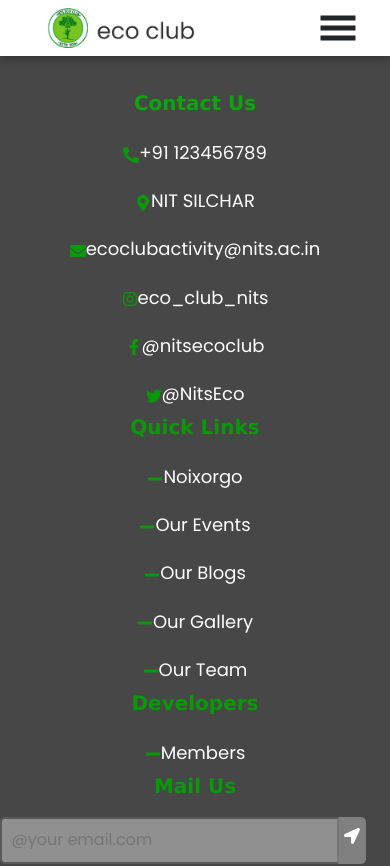
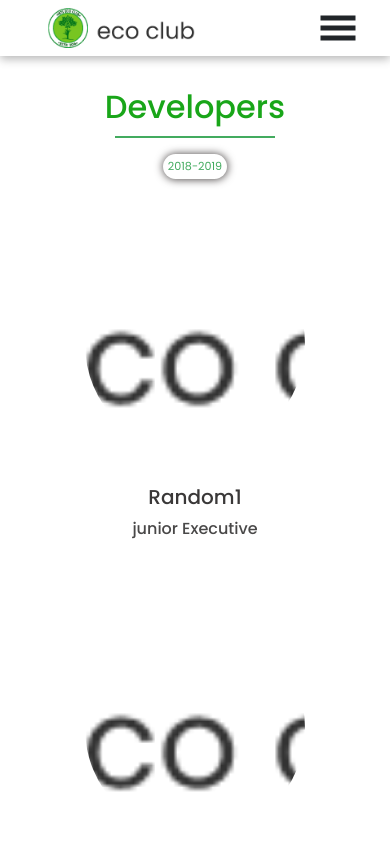
Before and after one commit to parthaxntn/Eco-club-website, a React (Create React App) app: page /Developers in a window 390 px wide. Shown: the top 866 px of the page. Built offline with nearby package versions, Linux system fonts and the light colour scheme.

Commit message:
developers page added and small fixes done

```diff
--- a/src/App.js
+++ b/src/App.js
@@ -14,6 +14,7 @@ import Blog from './pages/Blog/Blog';
 import Navbar from './components/Navbar/Navbar';
 import Footer from './components/Footer/Footer';
 import BlogDetails from './pages/Blog/BlogDetails';
+import Developers from './components/Developers/Developers';
 
 function App() {
 
@@ -29,7 +30,7 @@ function App() {
           <Route path='/blogs' element={<Blog />} />
           <Route path='/blog/:id' element={<BlogDetails />} />
           <Route path='/team' element={<Team />} />
-
+          <Route path='/Developers' element={<Developers/>}/>
         </Routes>
         <Footer/>
       </BrowserRouter>
--- /dev/null
+++ b/src/components/Developers/Developers.css
@@ -0,0 +1,73 @@
+.developers-container {
+    justify-content: center;
+    text-align: center;
+  }
+
+  .developers-container > .title {
+    padding-bottom: 0.6em;
+    position: relative;
+  }
+
+  .developers-container > .title::before {
+    content: "";
+    width: 10rem;
+    height: 2px;
+    background-color: #43ab5f;
+    position: absolute;
+    bottom: 8px;
+    left: 50%;
+    transform: translateX(-50%);
+  }
+
+  .activeYear {
+    justify-content: center;
+    text-align: center;
+    display: flex;
+    gap: 0.8em;
+    align-items: center;
+    position: relative;
+    margin: auto;
+    padding: 0.4em;
+    width: max-content;
+    border-radius: 9em;
+    box-sizing: border-box;
+    box-shadow: 0.3px 0.3px 8px 0.2px rgb(72, 67, 67);
+    cursor: pointer;
+  }
+
+  .dev-list {
+    padding-top: 1.5em;
+    display: flex;
+    flex-wrap: wrap;
+    justify-content: space-evenly;
+    margin: auto;
+    gap: 4em;
+  }
+
+  .title {
+    color: rgb(25, 166, 25);
+    font-family: "Poppins";
+    padding: 2rem;
+    font-size: 2rem;
+  }
+
+  .active {
+    color: #43ab5f;
+  }
+
+  @media (max-width: 510px) {
+    .dev-list {
+      grid-template-rows: auto;
+      grid-template-columns: 1fr;
+      gap: 0em;
+    }
+    .activeYear {
+      font-size: small;
+    }
+  }
+
+  @media (max-width: 405px) {
+    .activeYear {
+      font-size: 0.7rem;
+    }
+  }
--- /dev/null
+++ b/src/components/Developers/Developers.jsx
@@ -0,0 +1,32 @@
+import { useState } from "react";
+import DevelopingCalling from "./DevelopingCalling.jsx";
+import "./Developers.css";
+import Eighteene from "./Eighteene.js";
+
+const Developers = () => {
+  const year = ["2018-2019"];
+  const [active, setActive] = useState(year[0]);
+
+  return (
+    <div className="developers-container">
+      <h3 className="title">Developers</h3>
+      <div className="activeYear">
+        {year.map((item) => (
+          <div
+            key={item}
+            onClick={() => setActive(item)}
+            className={`${active === item && "active"}`}
+          >
+            {item}
+          </div>
+        ))}
+      </div>
+      <div className="dev-list">
+        {active === year[0] &&
+          Eighteene.map((data, key) => <DevelopingCalling data={data} key={key} />)}
+      </div>
+    </div>
+  );
+};
+
+export default Developers;
--- /dev/null
+++ b/src/components/Developers/DevelopingCalling.css
@@ -0,0 +1,71 @@
+.dev-container {
+    display: flex;
+    flex-direction: column;
+    justify-content: space-evenly;
+    width: auto;
+    height: 24em;
+    justify-content: space-evenly;
+    align-items: center;
+  }
+
+  .im-container {
+    width: 220px;
+    height: 220px;
+    border-radius: 50%;
+    overflow: hidden;
+    display: inline-block;
+    vertical-align: middle;
+    justify-content: center;
+    align-items: center;
+    position: relative;
+    transition: opacity 0.3s ease;
+  }
+
+  .im-container:hover {
+    opacity: 0.8;
+  }
+
+  .profile-pic {
+    width: 100%;
+    height: 100%;
+    object-fit: cover;
+  }
+
+  .social-icons {
+    display: none;
+    position: absolute;
+    bottom: 10px;
+    left: 50%;
+    transform: translateX(-50%);
+    justify-content: center;
+    align-items: center;
+  }
+
+  .im-container:hover .social-icons {
+    display: flex;
+  }
+
+  .social-icons a {
+    margin: 0 8px;
+    color: green;
+    font-size: 20px;
+    transition: color 0.3s ease;
+  }
+
+  .im-container:hover .social-icons a {
+    color: darkgreen;
+  }
+
+  .dev-details > h5,
+  .dev-details > p {
+    font-family: "Poppins";
+  }
+
+  .dev-details > h5 {
+    color: rgb(58, 56, 56);
+  }
+
+  .dev-details > p {
+    color: rgb(73, 72, 72);
+    font-weight: 500;
+  }
--- /dev/null
+++ b/src/components/Developers/DevelopingCalling.jsx
@@ -0,0 +1,29 @@
+import React from "react";
+import { FiLinkedin, FiGithub } from "react-icons/fi";
+import "./DevelopingCalling.css";
+
+const DevelopingCalling = ({ data }) => {
+  const { name, desig, linkedin, github } = data;
+
+  return (
+    <div className="dev-container">
+      <div className="im-container">
+        <img src={data.src.logo} alt="placeholder" className="profile-pic" />
+        <div className="social-icons">
+          <a href={linkedin} target="_blank" rel="noopener noreferrer">
+            <FiLinkedin />
+          </a>
+          <a href={github} target="_blank" rel="noopener noreferrer">
+            <FiGithub />
+          </a>
+        </div>
+      </div>
+      <div className="dev-details">
+        <h5>{name}</h5>
+        <p>{desig}</p>
+      </div>
+    </div>
+  );
+};
+
+export default DevelopingCalling;
--- /dev/null
+++ b/src/components/Developers/Eighteene.js
@@ -0,0 +1,73 @@
+import logo from "./logo.png"
+const Eighteene = [
+    {src: {logo},
+    name: "Random1",
+    desig: "junior Executive",
+    },
+    {src: {logo},
+    name: "Random2",
+    desig: "junior Executive",
+    },
+    {src: {logo},
+    name: "Random3",
+    desig: "junior Executive",
+    },
+    {src: {logo},
+    name: "Random4",
+    desig: "junior Executive",
+    },
+    {src: {logo},
+    name: "Random5",
+    desig: "junior Executive",
+    },
+    {src: {logo},
+    name: "Random6",
+    desig: "junior Executive",
+    },
+    {src: {logo},
+    name: "Random7",
+    desig: "junior Executive",
+    },
+    {src: {logo},
+    name: "Random8",
+    desig: "junior Executive",
+    },
+    {src: {logo},
+    name: "Random9",
+    desig: "junior Executive",
+    },
+    {src: {logo},
+    name: "Random10",
+    desig: "junior Executive",
+    },
+    {src: {logo},
+    name: "Random11",
+    desig: "junior Executive",
+    },
+    {src: {logo},
+    name: "Random12",
+    desig: "junior Executive",
+    },
+    {src: {logo},
+    name: "Random13",
+    desig: "junior Executive",
+    },
+    {src: {logo},
+    name: "Random14",
+    desig: "junior Executive",
+    },
+    {src: {logo},
+    name: "Random15",
+    desig: "junior Executive",
+    },
+    {src: {logo},
+    name: "Random16",
+    desig: "junior Executive",
+    },
+    {src: {logo},
+    name: "Random17",
+    desig: "junior Executive",
+    },
+]
+
+export default Eighteene;
--- a/src/components/Footer/Footer.jsx
+++ b/src/components/Footer/Footer.jsx
@@ -78,7 +78,7 @@ const Footer = () => {
                     <div className="box3">
                         {/* <i className="fa-solid fa-minus"></i> */}
                         <FaMinus color='rgba(5, 158, 5, 0.949)' />
-                        <Link to='/members'>Members</Link>
+                        <Link to='/Developers'>Members</Link>
                     </div>
                 </div>
                 <div className="mail_us">
```
Also changed, not shown: src/components/Developers/logo.png (added), 1 other file (tests, documents, lock files or other folders).
